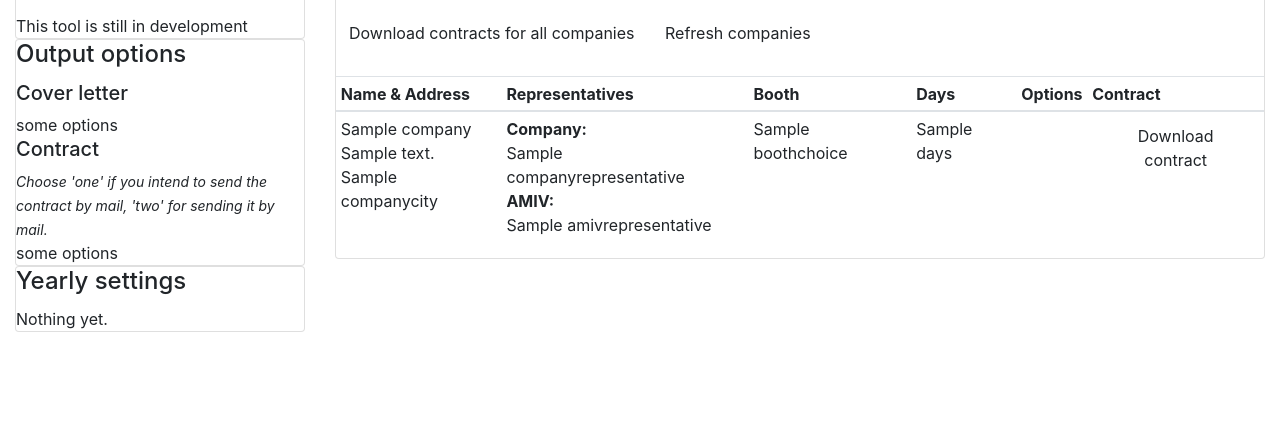
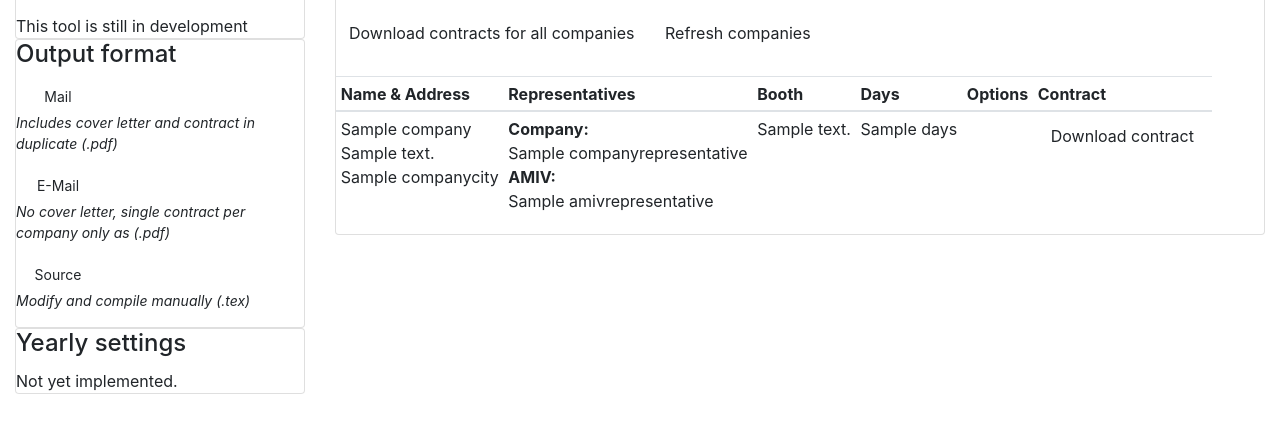
Before and after one commit to patricwi/contractor, a Flask app: template contractor/templates/main.html in a window 1280 px wide. Shown: the part 370-800 px from the top of the page. Run offline with Flask 2, Linux system fonts and the light colour scheme; the template is opened without the code that fills it: most values are stand-ins (such as "Sample title", 1, 10 or a date in 2020); parts of the project's set-up code (start-up, migrations or seed data) failed here and were passed over; some libraries are stand-ins or nearby versions.

Commit message:
Added output format settings
It's now possible to switch between different output modes!

```diff
--- a/app.py
+++ b/app.py
@@ -7,7 +7,8 @@ import shutil
 import json
 import logging
 
-from flask import Flask, render_template, send_file, redirect, url_for, session
+from flask import (Flask, render_template, send_file, redirect, url_for,
+                   session, request)
 
 from contractor.tex import render_tex
 from contractor.soapclient import CRMImporter
@@ -42,20 +43,38 @@ su1 = "Startup-Stand, ein Messetag"
 su2 = "Startup-Stand, zwei Messetage"
 
 app.config['DESCRIPTIONS'] = {
-    # booth descriptions, map to tex commands
-    # small booths
-    'sA1': r'\smallAone',
-    'sA2': r'\smallAtwo',
-    'sB1': r'\smallBone',
-    'sB2': r'\smallBtwo',
-    # big booths,
-    'bA1': r'\bigAone',
-    'bA2': r'\bigAtwo',
-    'bB1': r'\bigBone',
-    'bB2': r'\bigBtwo',
-    # startops,
-    'su1': r'\startupone',
-    'su2': r'\startuptwo'
+    'tex': {
+        # booth descriptions, map to tex commands
+        # small booths
+        'sA1': r'\smallAone',
+        'sA2': r'\smallAtwo',
+        'sB1': r'\smallBone',
+        'sB2': r'\smallBtwo',
+        # big booths,
+        'bA1': r'\bigAone',
+        'bA2': r'\bigAtwo',
+        'bB1': r'\bigBone',
+        'bB2': r'\bigBtwo',
+        # startops,
+        'su1': r'\startupone',
+        'su2': r'\startuptwo'
+    },
+    'html': {
+        # booth descriptions for html
+        # small booths
+        'sA1': 'small, cat A, one day',
+        'sA2': 'small, cat A, two days',
+        'sB1': 'small, cat B, one day',
+        'sB2': 'small, cat B, two days',
+        # big booths,
+        'bA1': 'big, cat A, one day',
+        'bA2': 'big, cat A, two days',
+        'bB1': 'big, cat B, one day',
+        'bB2': 'big, cat B, two days',
+        # startops,
+        'su1': r'\startupone',
+        'su2': r'\startuptwo'
+    }
 }
 
 app.config['YEARLY_SETTINGS'] = {
@@ -143,10 +162,17 @@ except OSError:
 def main():
     """Main view.
 
-    Includes forms for output settings and yearly settings.
+    Includes output format and yearly settings.
     """
+    # Check if output format is specified
+    format = request.args.get('output', None)
+    if format in ["mail", "email", "tex"]:
+        session['output_format'] = format
+
     return render_template('main.html',
                            user=session['logged_in'],
+                           output_format=session.get('output_format', 'mail'),
+                           descriptions=app.config['DESCRIPTIONS']['html'],
                            companies=app.config['LETTERDATA'])
 
 
@@ -169,10 +195,21 @@ def send_contracts(id=None):
     else:
         selection = [app.config['LETTERDATA'][id]]
 
-    pdfname = render_tex(descriptions=app.config['DESCRIPTIONS'],
+    # Get output format, mail is default
+    output = session.get("output_format", "mail")
+
+    # Check if only tex is requested
+    return_tex = (output == "tex")
+
+    # Check if output format is email -> only single contract
+    contract_only = (output == "email")
+
+    pdfname = render_tex(descriptions=app.config['DESCRIPTIONS']['tex'],
                          letterdata=selection,
                          texpath=app.config['TEX_DIR'],
                          output_dir=app.config['STORAGE_DIR'],
+                         contract_only=contract_only,
+                         return_tex=return_tex,
                          **app.config['YEARLY_SETTINGS'])
 
     path = os.path.join(app.config['STORAGE_DIR'], pdfname)
--- a/contractor/templates/main.html
+++ b/contractor/templates/main.html
@@ -35,23 +35,46 @@
         </div>
         <div class="card">
           <div class="card-block">
-            <h4 class="card-title">Output options</h4>
+            <h4 class="card-title">Output format</h4>
+            <!-- Change output to mail -->
+            <a class="btn btn-primary-outline btn-sm
+                      {{ 'active' if output_format == 'mail' }}"
+               href="{{ url_for('main') }}?output=mail"
+               style="width: 6em;">
+               Mail
+             </a>
+            <p class="small"><i>
+              Includes cover letter and contract in duplicate (.pdf)
+            </i></p>
 
-            <h5>Cover letter</h5>
-            some options<br />
+            <!-- Change output to email -->
+            <a class="btn btn-primary-outline btn-sm
+                      {{ 'active' if output_format=='email' }}"
+               href="{{ url_for('main') }}?output=email"
+               style="width: 6em;">
+               E-Mail
+             </a>
+            <p class="small"><i>
+              No cover letter, single contract per company only as (.pdf)
+            </i></p>
 
-            <h5>Contract</h5>
-            <small><i>Choose 'one' if you intend to send the contract by mail, 'two'
-              for sending it by mail.</i></small><br/>
-            some options
-
+            <!-- Change output to soruce -->
+            <a class="btn btn-primary-outline btn-sm
+                      {{ 'active' if output_format=='tex' }}"
+               href="{{ url_for('main') }}?output=tex"
+               style="width: 6em;">
+               Source
+            </a>
+            <p class="small"><i>
+              Modify and compile manually (.tex)
+            </i></p>
           </div>
         </div>
         <div class="card">
           <div class="card-block">
             <h4 class="card-title">Yearly settings</h4>
 
-            Nothing yet.
+            Not yet implemented.
           </div>
         </div>
       </div>
@@ -93,7 +116,7 @@
                     <b>AMIV:</b><br/>
                       {{ c.amivrepresentative }}
                   </td>
-                  <td>{{ c.boothchoice }}</td>
+                  <td>{{ descriptions[c.boothchoice] }}</td>
                   <td>{{ c.days }}</td>
                   <td>
                     {{ 'First' if c.first}}
--- a/contractor/tex.py
+++ b/contractor/tex.py
@@ -30,6 +30,7 @@ def render_tex(fairtitle="",
                letterdata=[],
                texpath='.',
                output_dir='.',
+               contract_only=False,
                return_tex=False):
     """Render the template and return the filename.
 
@@ -42,7 +43,8 @@ def render_tex(fairtitle="",
                                descriptions=descriptions,
                                prices=prices,
                                days=days,
-                               letterdata=letterdata)
+                               letterdata=letterdata,
+                               contract_only=contract_only)
 
     basename = 'contracts_' + dt.utcnow().strftime('%Y')
 
```
Also changed, not shown: 1 other file.
